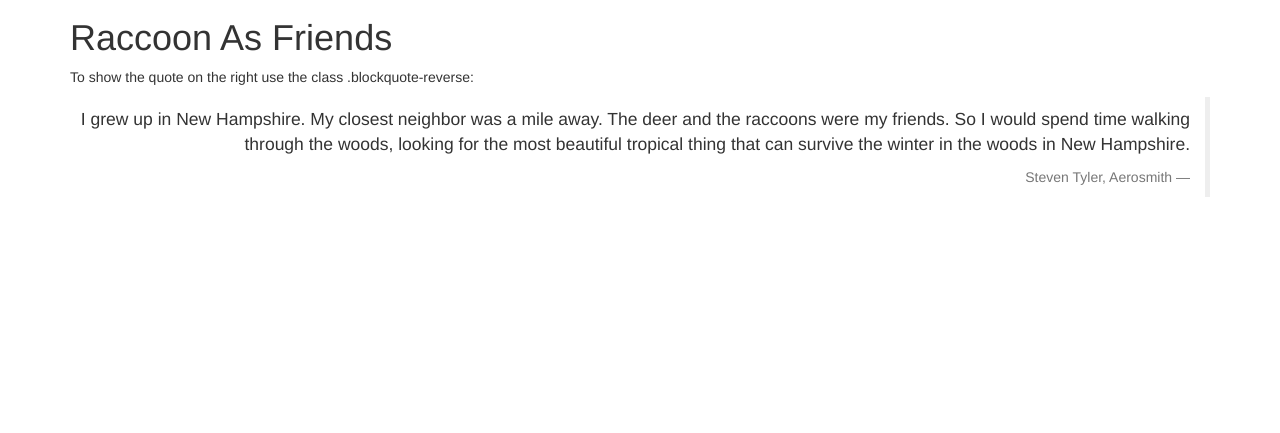
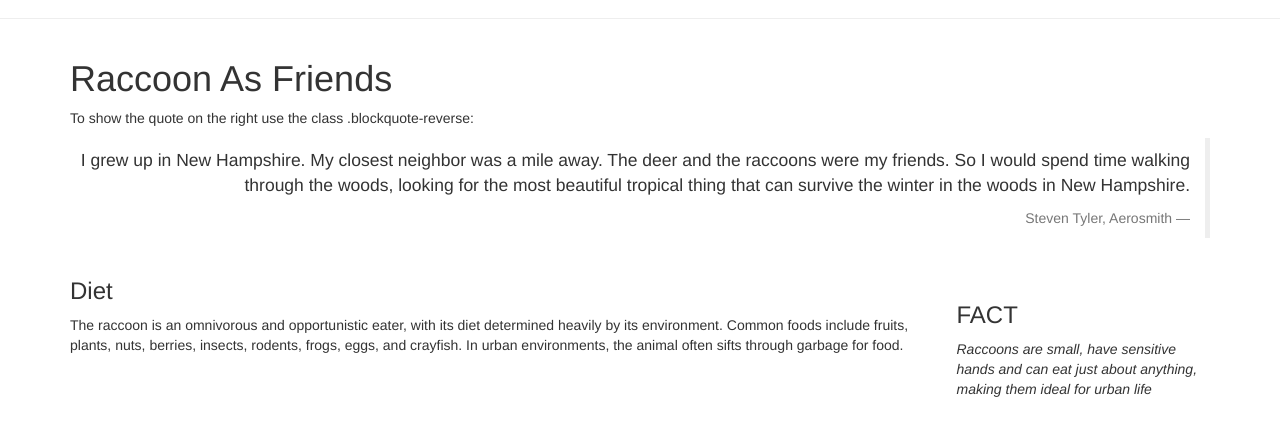
Before and after one commit to KyleJSh/raccoon_bootstrap, a plain HTML site: page index.html in a window 1280 px wide. Shown: the part 1248-1681 px from the top of the page. Before the commit the page ends 1465 px from the top, so only its background shows below. Drawn offline with nearby package versions, Linux system fonts and the light colour scheme.

Commit message:
Added some columns

```diff
--- a/index.html
+++ b/index.html
@@ -97,6 +97,8 @@
     </div>
   </div>
 
+  <hr>
+
   <div class="container">
     <h1>Raccoon As Friends</h1>
     <p>To show the quote on the right use the class .blockquote-reverse:</p>
@@ -104,7 +106,20 @@
       <p>I grew up in New Hampshire. My closest neighbor was a mile away. The deer and the raccoons were my friends. So I would spend time walking through the woods, looking for the most beautiful tropical thing that can survive the winter in the woods in New Hampshire.</p>
       <footer>Steven Tyler, Aerosmith</footer>
     </blockquote>
+
+    <div class="row">
+      <div class="col-lg-9">
+        <h3>Diet</h3>
+        <p>The raccoon is an omnivorous and opportunistic eater, with its diet determined heavily by its environment. Common foods include fruits, plants, nuts, berries, insects, rodents, frogs, eggs, and crayfish. In urban environments, the animal often sifts through garbage for food.</p>
+      </div>
+      <div class="col-md-3 well-lg">
+        <h3 class="text-uppercase">Fact</h3>
+        <p><em>Raccoons are small, have sensitive hands and can eat just about anything, making them ideal for urban life</em></p>
+      </div>
+    </div>
   </div>
+
+
 
 </body>
 
```
